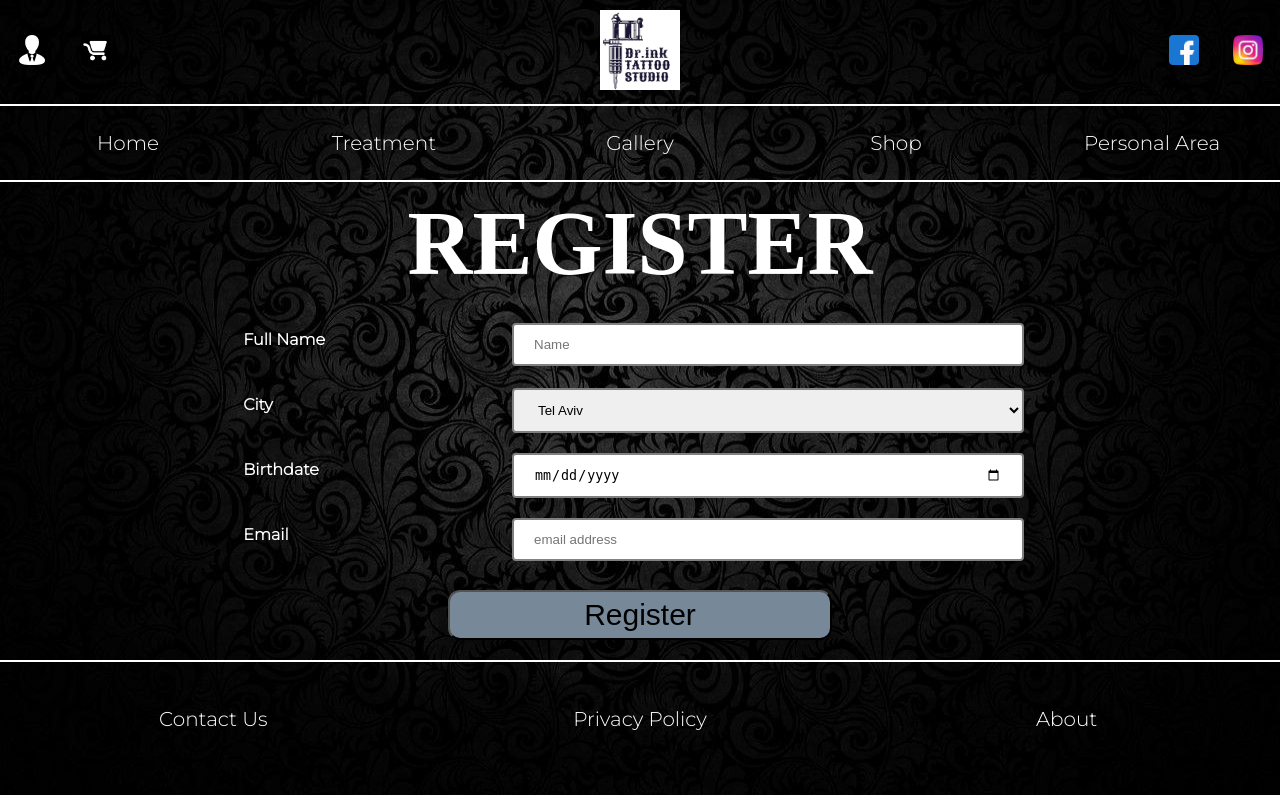
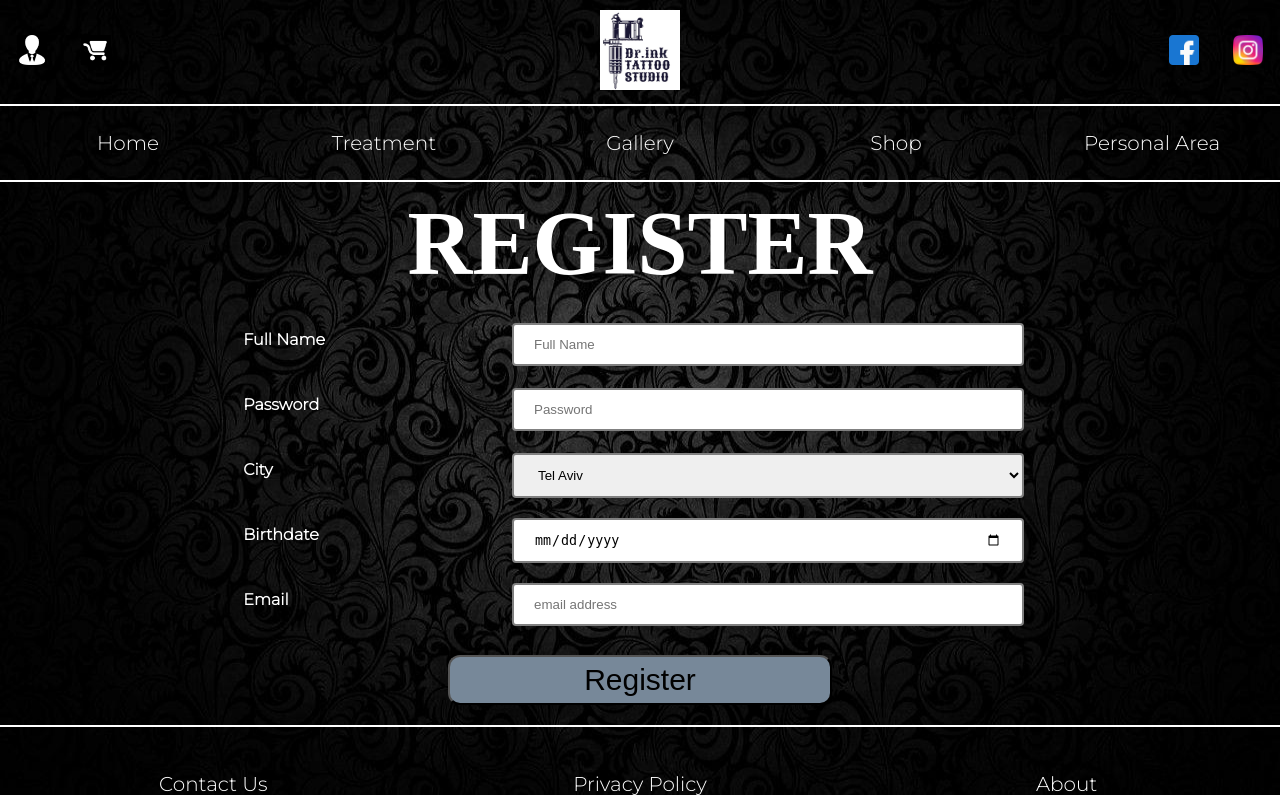
Before and after one commit to shirlehrer/web-project-g7, a Flask app: template web-project-g7-master/sign up/templates/sign up.html in a window 1280 px wide. Shown: the top 795 px of the page. Run offline with Flask 2, Linux system fonts and the light colour scheme; the template is opened without the code that fills it, so the values that code supplies are empty; parts of the project's set-up code (start-up, migrations or seed data) failed here and were passed over; some web fonts are replaced.

Commit message:
Update sign up.html

```diff
--- a/web-project-g7-master/sign up/templates/sign up.html
+++ b/web-project-g7-master/sign up/templates/sign up.html
@@ -70,7 +70,12 @@
         <form method="post" action="/action_page.php" class="info">
             <div class="detail">
                 <label for="fullname">Full Name</label>
-                <input class="input-info" type="text" id="fullname" name="fullname" placeholder="Name">
+                <input class="input-info" type="text" id="fullname" name="fullname" placeholder="Full Name">
+            </div>
+
+            <div class="detail">
+                <label for="password">Password</label>
+                <input class="input-info" type="password" id="new_password" name="password" placeholder="Password">
             </div>
 
             <div class="detail">
```
